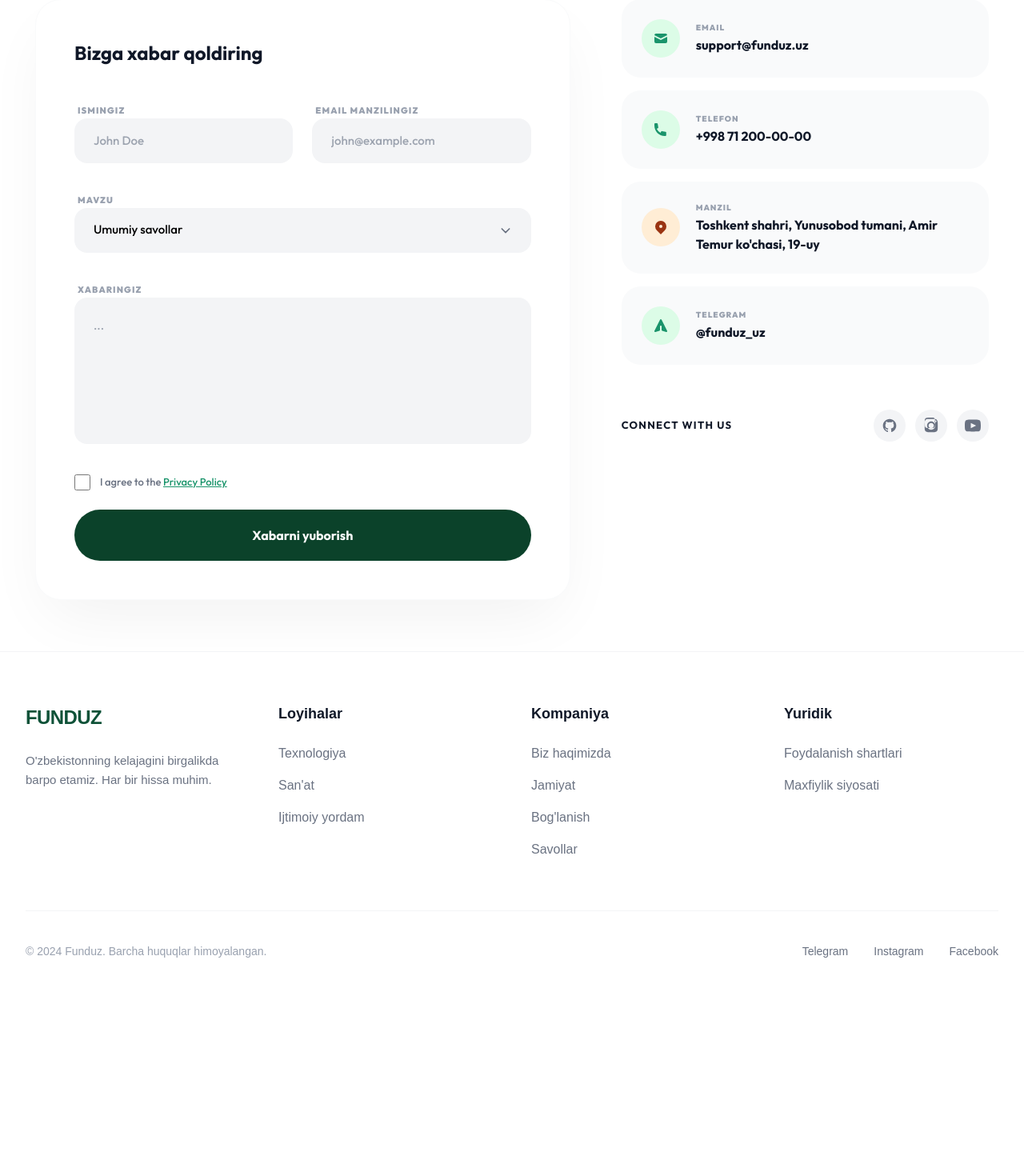
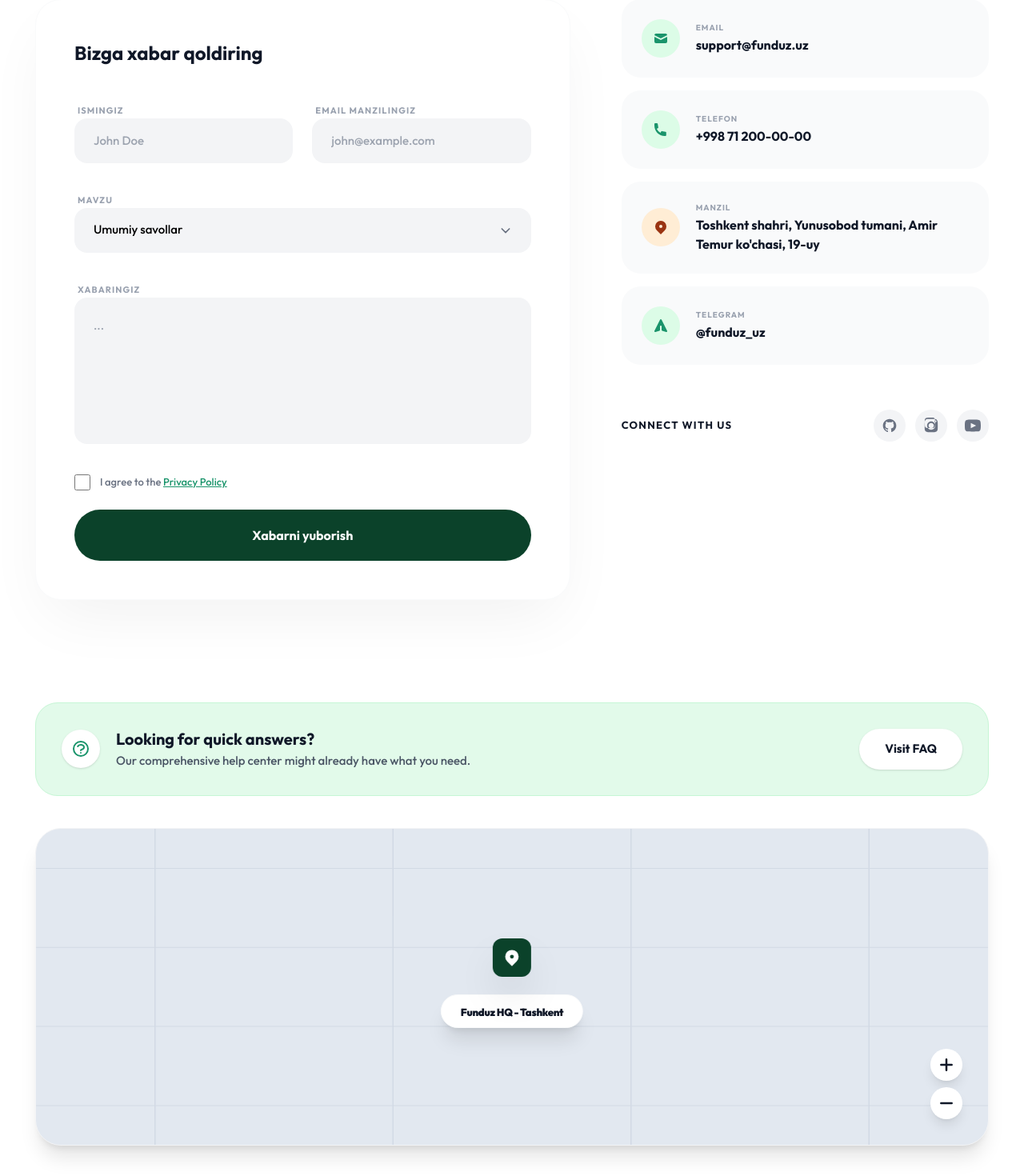
Before and after one commit to Turgunoff/Funduz, a Vue app: page /contact in a window 1280 px wide. Shown: the part 380-1850 px from the top of the page at 80% size. Before the commit the page ends 1620 px from the top, so only its background shows below. Built offline with nearby package versions, Linux system fonts and the light colour scheme; the HTML template or start-up script is replaced by a standard one.

Commit message:
feat: add contact page with form and information cards

```diff
--- a/src/views/ContactView.vue
+++ b/src/views/ContactView.vue
@@ -19,7 +19,7 @@ const handleSubmit = () => {
     <div class="h-20 sm:h-24"></div>
 
     <div class="max-w-[1240px] mx-auto px-4 sm:px-6 py-12 lg:py-16">
-      <!-- Header -->
+      <!-- Header Section -->
       <div class="mb-12 lg:mb-16">
         <h1 class="text-[48px] sm:text-[64px] font-bold text-black leading-tight tracking-[-0.04em] mb-4">
           {{ t('contact.title') }}
@@ -29,27 +29,27 @@ const handleSubmit = () => {
         </p>
       </div>
 
-      <!-- Main Grid -->
+      <!-- Main Interaction Grid -->
       <div class="grid grid-cols-1 lg:grid-cols-12 gap-10 lg:gap-16 items-start">
 
-        <!-- Left: Form Card -->
+        <!-- Left Column: Contact Form -->
         <div class="lg:col-span-7 bg-white rounded-[32px] p-8 lg:p-12 shadow-[0_32px_80px_-16px_rgba(0,0,0,0.06)] border border-gray-50">
           <h2 class="text-[24px] font-bold text-gray-900 mb-10">{{ t('contact.form.title') }}</h2>
 
           <form @submit.prevent="handleSubmit" class="space-y-8">
             <div class="grid grid-cols-1 sm:grid-cols-2 gap-6">
-              <!-- Full Name -->
+              <!-- Full Name Field -->
               <div class="space-y-3">
-                <label class="text-[11px] font-black text-gray-400 uppercase tracking-widest ml-1">{{ t('contact.form.name') }}</label>
+                <label class="text-[11px] font-bold text-gray-400 uppercase tracking-widest ml-1">{{ t('contact.form.name') }}</label>
                 <input
                   type="text"
                   placeholder="John Doe"
                   class="w-full h-[56px] px-6 bg-[#f3f4f6] border-none rounded-2xl text-[15px] focus:ring-2 focus:ring-[#0b422a] outline-none transition-all placeholder:text-gray-400 font-medium"
                 >
               </div>
-              <!-- Email Address -->
+              <!-- Email Address Field -->
               <div class="space-y-3">
-                <label class="text-[11px] font-black text-gray-400 uppercase tracking-widest ml-1">{{ t('contact.form.email') }}</label>
+                <label class="text-[11px] font-bold text-gray-400 uppercase tracking-widest ml-1">{{ t('contact.form.email') }}</label>
                 <input
                   type="email"
                   placeholder="john@example.com"
@@ -58,9 +58,9 @@ const handleSubmit = () => {
               </div>
             </div>
 
-            <!-- Subject -->
+            <!-- Subject Selection -->
             <div class="space-y-3">
-              <label class="text-[11px] font-black text-gray-400 uppercase tracking-widest ml-1">{{ t('contact.form.subject') }}</label>
+              <label class="text-[11px] font-bold text-gray-400 uppercase tracking-widest ml-1">{{ t('contact.form.subject') }}</label>
               <div class="relative">
                 <select
                   class="w-full h-[56px] px-6 bg-[#f3f4f6] border-none rounded-2xl text-[15px] focus:ring-2 focus:ring-[#0b422a] outline-none transition-all appearance-none cursor-pointer font-medium"
@@ -68,6 +68,7 @@ const handleSubmit = () => {
                   <option>{{ t('contact.form.subjects.general') }}</option>
                   <option>{{ t('contact.form.subjects.support') }}</option>
                   <option>{{ t('contact.form.subjects.partnership') }}</option>
+                  <option>{{ t('contact.form.subjects.legal') }}</option>
                 </select>
                 <div class="absolute right-6 top-1/2 -translate-y-1/2 pointer-events-none text-gray-500">
                   <svg class="w-4 h-4" fill="none" stroke="currentColor" viewBox="0 0 24 24"><path stroke-linecap="round" stroke-linejoin="round" stroke-width="2.5" d="M19 9l-7 7-7-7" /></svg>
@@ -75,9 +76,9 @@ const handleSubmit = () => {
               </div>
             </div>
 
-            <!-- Message -->
+            <!-- Message Textarea -->
             <div class="space-y-3">
-              <label class="text-[11px] font-black text-gray-400 uppercase tracking-widest ml-1">{{ t('contact.form.message') }}</label>
+              <label class="text-[11px] font-bold text-gray-400 uppercase tracking-widest ml-1">{{ t('contact.form.message') }}</label>
               <textarea
                 rows="6"
                 placeholder="..."
@@ -85,7 +86,7 @@ const handleSubmit = () => {
               ></textarea>
             </div>
 
-            <!-- Checkbox & Submit -->
+            <!-- Policy & Submit -->
             <div class="space-y-6">
               <label class="flex items-center gap-3 cursor-pointer group">
                 <input type="checkbox" class="w-5 h-5 rounded border-gray-200 text-[#0b422a] focus:ring-[#0b422a]">
@@ -102,53 +103,53 @@ const handleSubmit = () => {
           </form>
         </div>
 
-        <!-- Right: Info Cards -->
+        <!-- Right Column: Contact Cards -->
         <div class="lg:col-span-5 space-y-4">
-          <!-- Email Card -->
+          <!-- Email -->
           <div class="bg-[#f9fafb] rounded-[24px] p-6 flex items-center gap-5 group hover:bg-white hover:shadow-xl hover:shadow-black/5 transition-all duration-300 border border-transparent hover:border-gray-100">
             <div class="w-12 h-12 shrink-0 rounded-full bg-[#dcfce7] flex items-center justify-center text-[#1a946b]">
               <svg class="w-5 h-5" fill="currentColor" viewBox="0 0 20 20"><path d="M2.003 5.884L10 9.882l7.997-3.998A2 2 0 0016 4H4a2 2 0 00-1.997 1.884z" /><path d="M18 8.118l-8 4-8-4V14a2 2 0 002 2h12a2 2 0 002-2V8.118z" /></svg>
             </div>
             <div>
-              <div class="text-[10px] font-black text-gray-400 uppercase tracking-widest mb-0.5">{{ t('contact.info.email_label') }}</div>
+              <div class="text-[10px] font-bold text-gray-400 uppercase tracking-widest mb-0.5">{{ t('contact.info.email_label') }}</div>
               <div class="text-[16px] font-bold text-gray-900">{{ t('contact.info.email_val') }}</div>
             </div>
           </div>
 
-          <!-- Phone Card -->
+          <!-- Phone -->
           <div class="bg-[#f9fafb] rounded-[24px] p-6 flex items-center gap-5 group hover:bg-white hover:shadow-xl hover:shadow-black/5 transition-all duration-300 border border-transparent hover:border-gray-100">
             <div class="w-12 h-12 shrink-0 rounded-full bg-[#dcfce7] flex items-center justify-center text-[#1a946b]">
               <svg class="w-5 h-5" fill="currentColor" viewBox="0 0 20 20"><path d="M2 3a1 1 0 011-1h2.153a1 1 0 01.986.836l.74 4.435a1 1 0 01-.54 1.06l-1.548.773a11.037 11.037 0 004.87 4.87l.774-1.548a1 1 0 011.06-.54l4.435.74a1 1 0 01.836.986V17a1 1 0 01-1 1h-1C7.82 18 2 12.18 2 5V3z" /></svg>
             </div>
             <div>
-              <div class="text-[10px] font-black text-gray-400 uppercase tracking-widest mb-0.5">{{ t('contact.info.phone_label') }}</div>
+              <div class="text-[10px] font-bold text-gray-400 uppercase tracking-widest mb-0.5">{{ t('contact.info.phone_label') }}</div>
               <div class="text-[16px] font-bold text-gray-900">{{ t('contact.info.phone_val') }}</div>
             </div>
           </div>
 
-          <!-- Office Card -->
+          <!-- Office -->
           <div class="bg-[#f9fafb] rounded-[24px] p-6 flex items-center gap-5 group hover:bg-white hover:shadow-xl hover:shadow-black/5 transition-all duration-300 border border-transparent hover:border-gray-100">
             <div class="w-12 h-12 shrink-0 rounded-full bg-[#ffedd5] flex items-center justify-center text-[#9a3412]">
               <svg class="w-5 h-5" fill="currentColor" viewBox="0 0 20 20"><path fill-rule="evenodd" d="M5.05 4.05a7 7 0 119.9 9.9L10 18.9l-4.95-4.95a7 7 0 010-9.9zM10 11a2 2 0 100-4 2 2 0 000 4z" clip-rule="evenodd" /></svg>
             </div>
             <div>
-              <div class="text-[10px] font-black text-gray-400 uppercase tracking-widest mb-0.5">{{ t('contact.info.address_label') }}</div>
+              <div class="text-[10px] font-bold text-gray-400 uppercase tracking-widest mb-0.5">{{ t('contact.info.address_label') }}</div>
               <div class="text-[16px] font-bold text-gray-900">{{ t('contact.info.address_val') }}</div>
             </div>
           </div>
 
-          <!-- Telegram Card -->
+          <!-- Telegram -->
           <div class="bg-[#f9fafb] rounded-[24px] p-6 flex items-center gap-5 group hover:bg-white hover:shadow-xl hover:shadow-black/5 transition-all duration-300 border border-transparent hover:border-gray-100">
             <div class="w-12 h-12 shrink-0 rounded-full bg-[#dcfce7] flex items-center justify-center text-[#1a946b]">
               <svg class="w-5 h-5" fill="currentColor" viewBox="0 0 20 20"><path d="M10.894 2.553a1 1 0 00-1.788 0l-7 14a1 1 0 001.169 1.409l5-1.429A1 1 0 009 15.571V11a1 1 0 112 0v4.571a1 1 0 00.725.962l5 1.428a1 1 0 001.17-1.408l-7-14z" /></svg>
             </div>
             <div>
-              <div class="text-[10px] font-black text-gray-400 uppercase tracking-widest mb-0.5">Telegram</div>
+              <div class="text-[10px] font-bold text-gray-400 uppercase tracking-widest mb-0.5">Telegram</div>
               <div class="text-[16px] font-bold text-gray-900">@funduz_uz</div>
             </div>
           </div>
 
-          <!-- Bottom Links -->
+          <!-- Social Connect -->
           <div class="pt-10 flex items-center justify-between">
             <span class="text-[13px] font-bold text-gray-900 uppercase tracking-widest">Connect with us</span>
             <div class="flex gap-3">
@@ -164,7 +165,59 @@ const handleSubmit = () => {
             </div>
           </div>
         </div>
+      </div>
 
+      <!-- Quick Answers / FAQ CTA Section -->
+      <div class="mt-20 lg:mt-32">
+        <div class="bg-[#c6f6d5]/50 rounded-[28px] p-6 sm:p-8 flex flex-col sm:flex-row items-center justify-between gap-6 border border-[#c6f6d5]">
+          <div class="flex items-center gap-5">
+            <div class="w-12 h-12 shrink-0 rounded-full bg-white flex items-center justify-center text-[#1a946b] shadow-sm">
+              <svg class="w-6 h-6" fill="none" stroke="currentColor" viewBox="0 0 24 24"><path stroke-linecap="round" stroke-linejoin="round" stroke-width="2" d="M8.228 9c.549-1.165 2.03-2 3.772-2 2.21 0 4 1.343 4 3 0 1.4-1.278 2.575-3.006 2.907-.542.104-.994.54-.994 1.093m0 3h.01M21 12a9 9 0 11-18 0 9 9 0 0118 0z" /></svg>
+            </div>
+            <div>
+              <h3 class="text-[18px] sm:text-[20px] font-bold text-gray-900 mb-1 leading-tight">Looking for quick answers?</h3>
+              <p class="text-[14px] sm:text-[15px] text-gray-600 font-medium">Our comprehensive help center might already have what you need.</p>
+            </div>
+          </div>
+          <router-link
+            to="/faq"
+            class="px-8 py-3.5 bg-white hover:bg-gray-50 text-gray-900 font-bold rounded-full text-[15px] shadow-sm transition-all duration-300 active:scale-95 whitespace-nowrap"
+          >
+            Visit FAQ
+          </router-link>
+        </div>
+      </div>
+
+      <!-- Map Display Section -->
+      <div class="mt-10 mb-10">
+        <div class="relative w-full aspect-[21/9] sm:aspect-[3/1] rounded-[32px] overflow-hidden bg-[#e2e8f0] border border-gray-100 shadow-xl">
+          <!-- Stylized Map Background -->
+          <div class="absolute inset-0 opacity-20 pointer-events-none">
+            <svg class="w-full h-full" viewBox="0 0 800 400" preserveAspectRatio="none">
+              <path d="M0 50 L800 50 M0 150 L800 150 M0 250 L800 250 M0 350 L800 350 M100 0 L100 400 M300 0 L300 400 M500 0 L500 400 M700 0 L700 400" stroke="#94a3b8" stroke-width="1" />
+            </svg>
+          </div>
+
+          <!-- HQ Location Marker -->
+          <div class="absolute left-1/2 top-1/2 -translate-x-1/2 -translate-y-1/2 flex flex-col items-center gap-3">
+            <div class="w-12 h-12 rounded-xl bg-[#0b422a] flex items-center justify-center shadow-2xl animate-bounce-slow">
+              <svg class="w-6 h-6 text-white" fill="currentColor" viewBox="0 0 20 20"><path fill-rule="evenodd" d="M5.05 4.05a7 7 0 119.9 9.9L10 18.9l-4.95-4.95a7 7 0 010-9.9zM10 11a2 2 0 100-4 2 2 0 000 4z" clip-rule="evenodd" /></svg>
+            </div>
+            <div class="px-6 py-2 bg-white rounded-full shadow-xl shadow-black/10 border border-gray-50 transition-transform hover:scale-105">
+              <span class="text-[13px] font-black text-gray-900 tracking-tight whitespace-nowrap">Funduz HQ - Tashkent</span>
+            </div>
+          </div>
+
+          <!-- Interface Controls -->
+          <div class="absolute bottom-8 right-8 flex flex-col gap-2">
+            <button class="w-10 h-10 rounded-full bg-white flex items-center justify-center text-gray-900 shadow-lg hover:bg-gray-50 transition-colors">
+              <svg class="w-5 h-5" fill="none" stroke="currentColor" viewBox="0 0 24 24"><path stroke-linecap="round" stroke-linejoin="round" stroke-width="3" d="M12 4v16m8-8H4" /></svg>
+            </button>
+            <button class="w-10 h-10 rounded-full bg-white flex items-center justify-center text-gray-900 shadow-lg hover:bg-gray-50 transition-colors">
+              <svg class="w-5 h-5" fill="none" stroke="currentColor" viewBox="0 0 24 24"><path stroke-linecap="round" stroke-linejoin="round" stroke-width="3" d="M20 12H4" /></svg>
+            </button>
+          </div>
+        </div>
       </div>
     </div>
   </div>
@@ -194,4 +247,12 @@ select {
 input[type="checkbox"] {
   accent-color: #0b422a;
 }
+
+@keyframes bounce-slow {
+  0%, 100% { transform: translateY(0); }
+  50% { transform: translateY(-10px); }
+}
+.animate-bounce-slow {
+  animation: bounce-slow 2s infinite ease-in-out;
+}
 </style>
```
